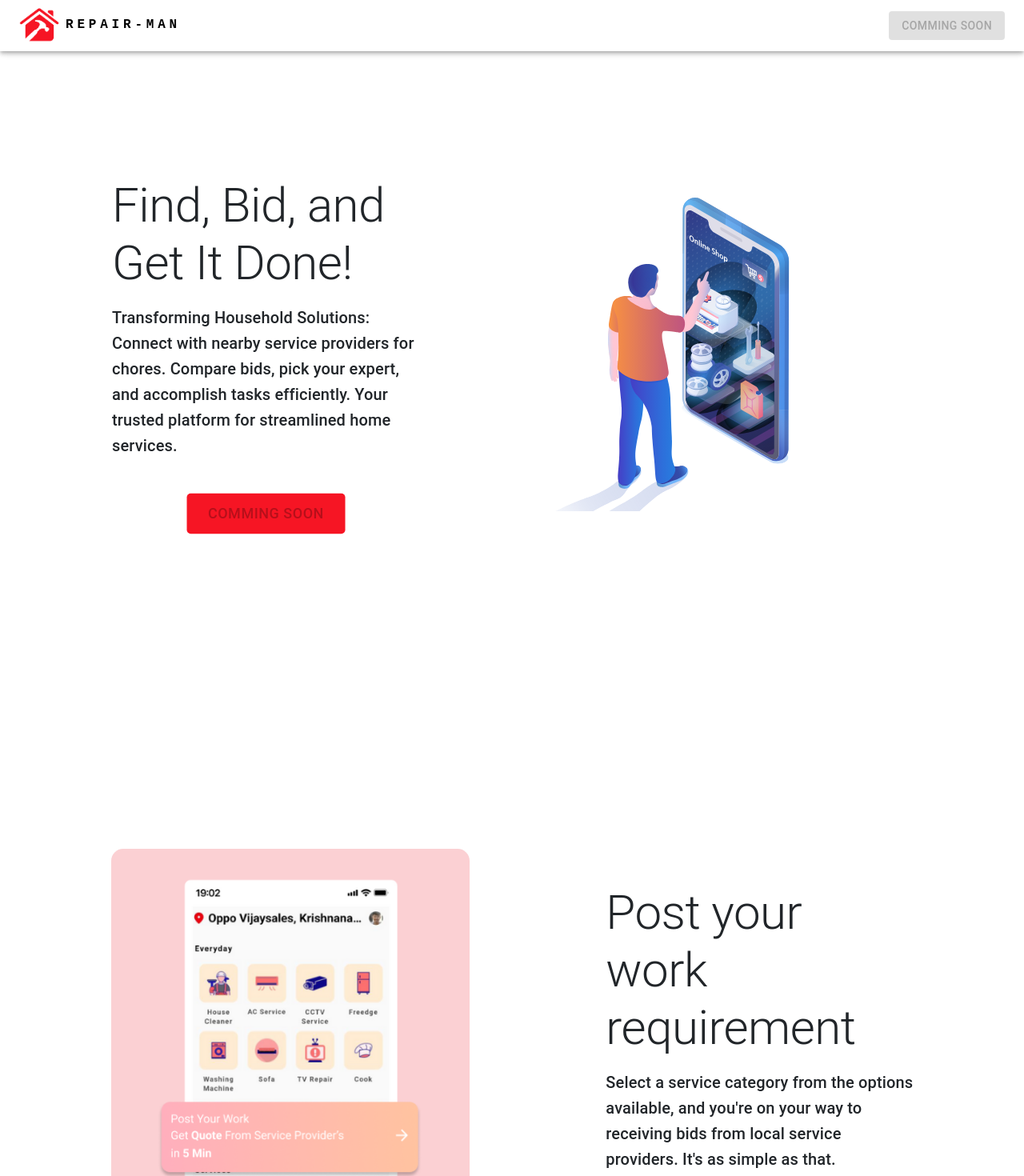
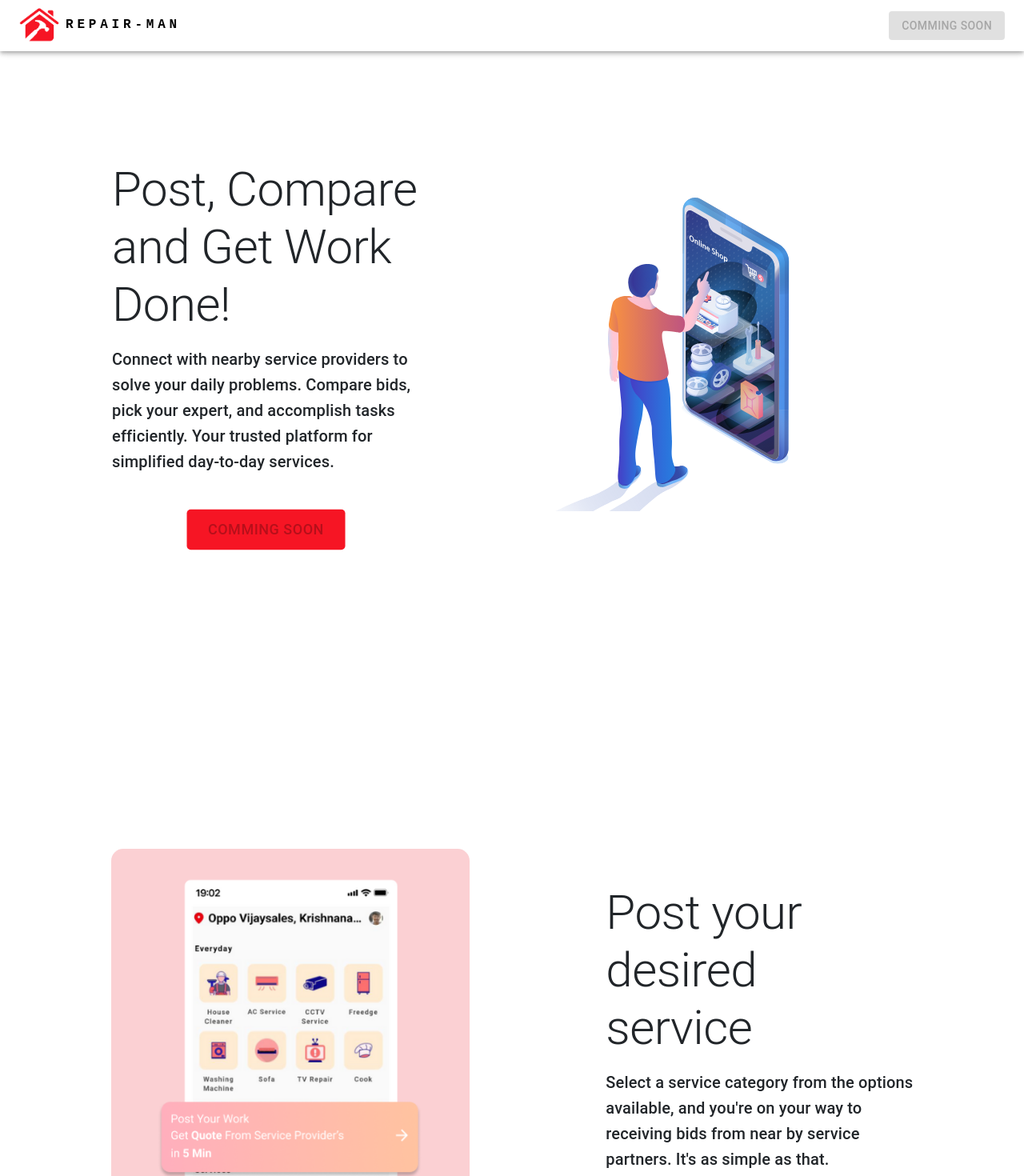
Before and after one commit to dhruv-kabariya/WaveWork-website, a Next.js app: page / in a window 1280 px wide. Shown: the top 1470 px of the page at 80% size. Built offline with nearby package versions, Linux system fonts and the light colour scheme.

Commit message:
hero and step1 updated

```diff
--- a/components/MainSection.js
+++ b/components/MainSection.js
@@ -9,10 +9,10 @@ export default function MainSection() {
             <Box component={'div'} sx={{display: "flex", flexDirection: {xs: 'column', md: 'row'}, justifyContent: "center", alignItems: "center", columnGap: {xs: "0rem", md: "1rem"}}}>
                 <Box component={'div'} sx={{display: "flex", flexDirection: "column", alignItems: "center", maxWidth: {xs: "95vw", md: "30vw"}}}>
                     <Typography variant="h2" component="h1" className={`${styles['main-section-writing']}`} sx={{alignSelf: "flex-start"}}>
-                    Find, Bid, and Get It Done!
+                    Post, Compare and Get Work Done!
                     </Typography>
                     <Typography variant="h6" component="p" className={`${styles['main-section-writing']} mt-3`}>
-                    Transforming Household Solutions: Connect with nearby service providers for chores. Compare bids, pick your expert, and accomplish tasks efficiently. Your trusted platform for streamlined home services.
+                    Connect with nearby service providers to solve your daily problems. Compare bids, pick your expert, and accomplish tasks efficiently. Your trusted platform for simplified day-to-day services.
                     </Typography>
                     <Button variant="contained" size="large" className={`mx-auto mt-5 ${styles['main-section-button']}`} disabled>Comming Soon</Button>
                 </Box>
--- a/components/Step1Section.js
+++ b/components/Step1Section.js
@@ -12,10 +12,10 @@ export default function Step1Function() {
 
                 <Box component={'div'} className={`${styles['step1-section-writing']}`} sx={{display: "flex", flexDirection: "column", alignItems: "center", maxWidth: {xs: "75%", md: "30%"}}}>
                     <Typography variant="h2" component="h1">
-                        Post your work requirement
+                    Post your desired service
                     </Typography>
                     <Typography variant="h6" component="p" className={`mt-3`}>
-                    Select a service category from the options available, and you&apos;re on your way to receiving bids from local service providers. It&apos;s as simple as that.
+                    Select a service category from the options available, and you&apos;re on your way to receiving bids from near by service partners. It&apos;s as simple as that.
                     </Typography>
                 </Box>
 
```
